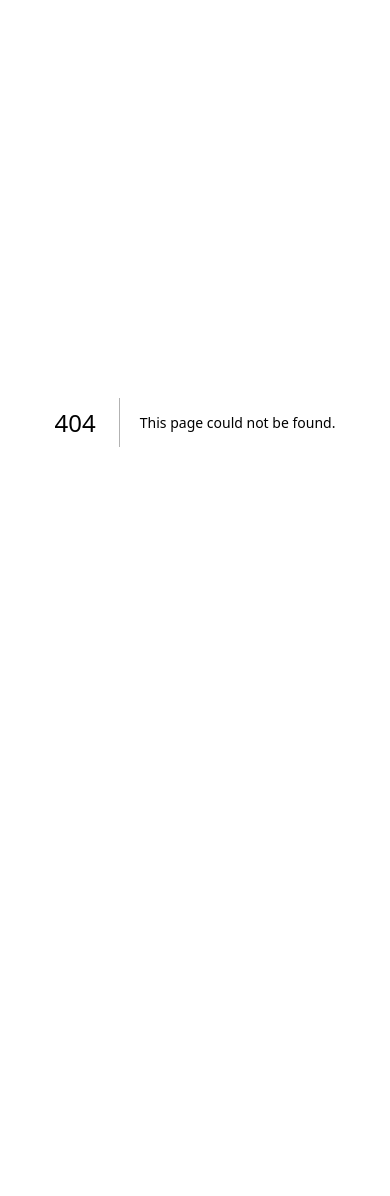
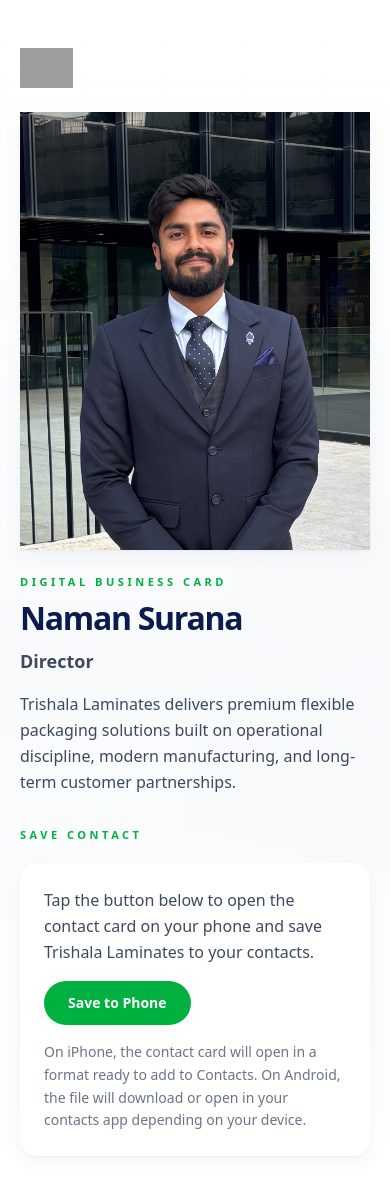
Before and after one commit to mvrphanindran/trishala-website, a Next.js app: page /card/naman-surana/save in a window 390 px wide. Before the commit this address had no page. Shown: the top 1196 px of the page. Before the commit the page ends 844 px from the top, so only its background shows below. Built offline with nearby package versions, Linux system fonts and the light colour scheme; grey boxes are pictures that could not be loaded.

Commit message:
Make digital card save contact mobile friendly

```diff
--- a/src/app/card/[slug]/page.tsx
+++ b/src/app/card/[slug]/page.tsx
@@ -56,7 +56,7 @@ export default async function CardPage({ params }: CardPageProps) {
           <QuickActions employee={employee} />
           <AboutCompany />
           <BrochureSection />
-          <SaveContactSection />
+          <SaveContactSection slug={employee.slug} />
           <EnquirySection />
         </div>
 
--- /dev/null
+++ b/src/app/card/[slug]/save/page.tsx
@@ -0,0 +1,78 @@
+import type { Metadata } from "next";
+import Link from "next/link";
+import { notFound } from "next/navigation";
+import EmployeeHero from "@/components/digital-card/EmployeeHero";
+import TextureBackdrop from "@/components/site/TextureBackdrop";
+import { getEmployeeBySlug, employees } from "@/data/employees";
+import { siteFont, v1 } from "@/lib/v1-tokens";
+
+type SavePageProps = {
+  params: Promise<{
+    slug: string;
+  }>;
+};
+
+export const metadata: Metadata = {
+  robots: {
+    index: false,
+    follow: false,
+  },
+};
+
+export function generateStaticParams() {
+  return employees.map((employee) => ({
+    slug: employee.slug,
+  }));
+}
+
+export const dynamicParams = false;
+
+export default async function SaveContactPage({ params }: SavePageProps) {
+  const { slug } = await params;
+  const employee = getEmployeeBySlug(slug);
+
+  if (!employee) {
+    notFound();
+  }
+
+  return (
+    <div
+      className="min-h-screen text-[#0B1B4D]"
+      style={{
+        background: v1.gradient.coolWash,
+        fontFamily: siteFont,
+      }}
+    >
+      <main className="relative overflow-hidden">
+        <TextureBackdrop variant="hero" />
+
+        <div className="relative mx-auto max-w-[980px] px-5 pb-10 pt-6 md:px-8 md:pb-12 md:pt-8">
+          <EmployeeHero employee={employee} />
+
+          <section className="py-8 md:py-10">
+            <div className="max-w-3xl">
+              <p className="text-[11px] font-bold uppercase tracking-[0.32em]" style={{ color: v1.green.primary }}>
+                Save Contact
+              </p>
+              <div className="mt-5 flex flex-col gap-4 rounded-2xl bg-white p-6" style={{ boxShadow: v1.shadow.soft }}>
+                <p className="text-base leading-relaxed" style={{ color: v1.ink.body }}>
+                  Tap the button below to open the contact card on your phone and save Trishala Laminates to your contacts.
+                </p>
+                <Link
+                  href={`/card/${slug}/save/vcard`}
+                  className="inline-flex w-fit rounded-full px-6 py-3 text-sm font-bold text-white transition-opacity hover:opacity-90"
+                  style={{ background: v1.green.primary }}
+                >
+                  Save to Phone
+                </Link>
+                <p className="text-sm leading-relaxed" style={{ color: v1.ink.muted }}>
+                  On iPhone, the contact card will open in a format ready to add to Contacts. On Android, the file will download or open in your contacts app depending on your device.
+                </p>
+              </div>
+            </div>
+          </section>
+        </div>
+      </main>
+    </div>
+  );
+}
--- /dev/null
+++ b/src/app/card/[slug]/save/vcard/route.ts
@@ -0,0 +1,30 @@
+import { NextResponse } from "next/server";
+import { getEmployeeBySlug } from "@/data/employees";
+import { buildEmployeeVCard } from "@/lib/vcard";
+
+type RouteContext = {
+  params: Promise<{
+    slug: string;
+  }>;
+};
+
+export async function GET(_: Request, { params }: RouteContext) {
+  const { slug } = await params;
+  const employee = getEmployeeBySlug(slug);
+
+  if (!employee) {
+    return new NextResponse("Not found", { status: 404 });
+  }
+
+  const vcard = buildEmployeeVCard(employee);
+  const filename = `${employee.slug}.vcf`;
+
+  return new NextResponse(vcard, {
+    status: 200,
+    headers: {
+      "Content-Type": "text/vcard; charset=utf-8",
+      "Content-Disposition": `attachment; filename="${filename}"`,
+      "Cache-Control": "no-store",
+    },
+  });
+}
--- a/src/components/digital-card/SaveContactSection.tsx
+++ b/src/components/digital-card/SaveContactSection.tsx
@@ -1,6 +1,11 @@
+import Link from "next/link";
 import { v1 } from "@/lib/v1-tokens";
 
-export default function SaveContactSection() {
+type SaveContactSectionProps = {
+  slug: string;
+};
+
+export default function SaveContactSection({ slug }: SaveContactSectionProps) {
   return (
     <section className="py-8 md:py-10 lg:py-12">
       <div className="max-w-4xl">
@@ -11,13 +16,13 @@ export default function SaveContactSection() {
           <p className="text-base leading-relaxed" style={{ color: v1.ink.body }}>
             Save this contact to your phone for quick access to the Trishala Laminates team.
           </p>
-          <button
-            type="button"
+          <Link
+            href={`/card/${slug}/save`}
             className="inline-flex w-fit rounded-full px-6 py-3 text-sm font-bold text-white"
             style={{ background: v1.ink.navy }}
           >
             Save Contact
-          </button>
+          </Link>
         </div>
       </div>
     </section>
--- /dev/null
+++ b/src/lib/vcard.ts
@@ -0,0 +1,46 @@
+import type { Employee } from "@/data/employees";
+import {
+  companyName,
+  companyWebsiteUrl,
+  corporateOfficeAddress,
+  manufacturingUnitAddress,
+} from "@/data/digital-card-content";
+
+function escapeVCardValue(value: string) {
+  return value
+    .replace(/\\/g, "\\\\")
+    .replace(/\r?\n/g, "\\n")
+    .replace(/,/g, "\\,")
+    .replace(/;/g, "\\;");
+}
+
+function joinAddress(lines: readonly string[]) {
+  return escapeVCardValue(lines.join(", "));
+}
+
+export function buildEmployeeVCard(employee: Employee) {
+  const officeAddress = joinAddress(corporateOfficeAddress);
+  const manufacturingAddress = joinAddress(manufacturingUnitAddress);
+  const noteLines = [
+    companyName,
+    `Corporate Office: ${corporateOfficeAddress.join(" ")}`,
+    `Manufacturing Unit: ${manufacturingUnitAddress.join(" ")}`,
+  ];
+
+  return [
+    "BEGIN:VCARD",
+    "VERSION:3.0",
+    `N:${escapeVCardValue(employee.name)};;;;`,
+    `FN:${escapeVCardValue(employee.name)}`,
+    `ORG:${escapeVCardValue(companyName)}`,
+    `TITLE:${escapeVCardValue(employee.designation)}`,
+    `TEL;TYPE=CELL:${escapeVCardValue(employee.phone)}`,
+    `EMAIL;TYPE=INTERNET:${escapeVCardValue(employee.email)}`,
+    `URL:${escapeVCardValue(companyWebsiteUrl)}`,
+    `ADR;TYPE=WORK:;;${officeAddress}`,
+    `NOTE:${escapeVCardValue(noteLines.join(" | "))}`,
+    `X-MANUFACTURING-UNIT:${manufacturingAddress}`,
+    "END:VCARD",
+    "",
+  ].join("\r\n");
+}
```
